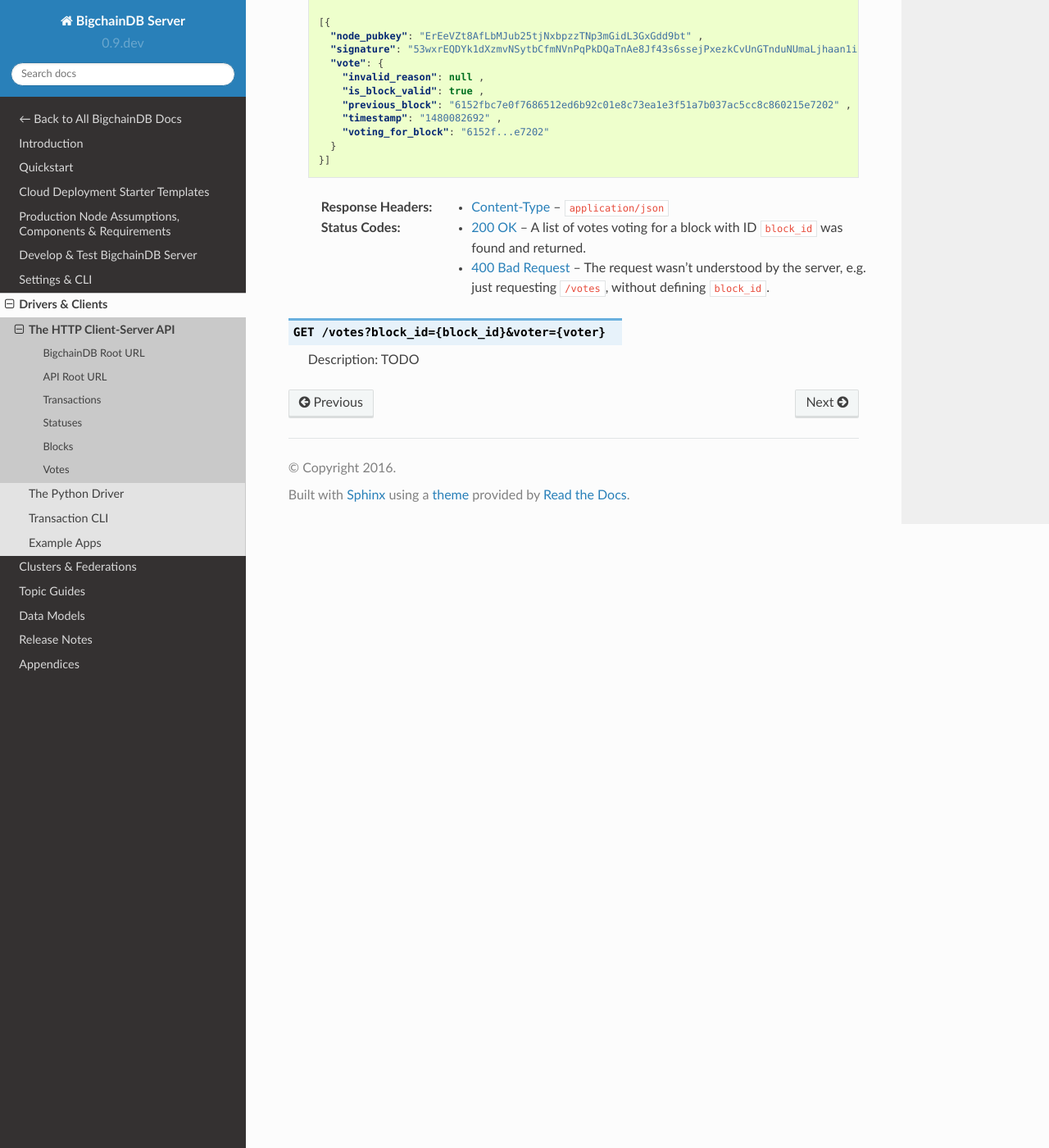
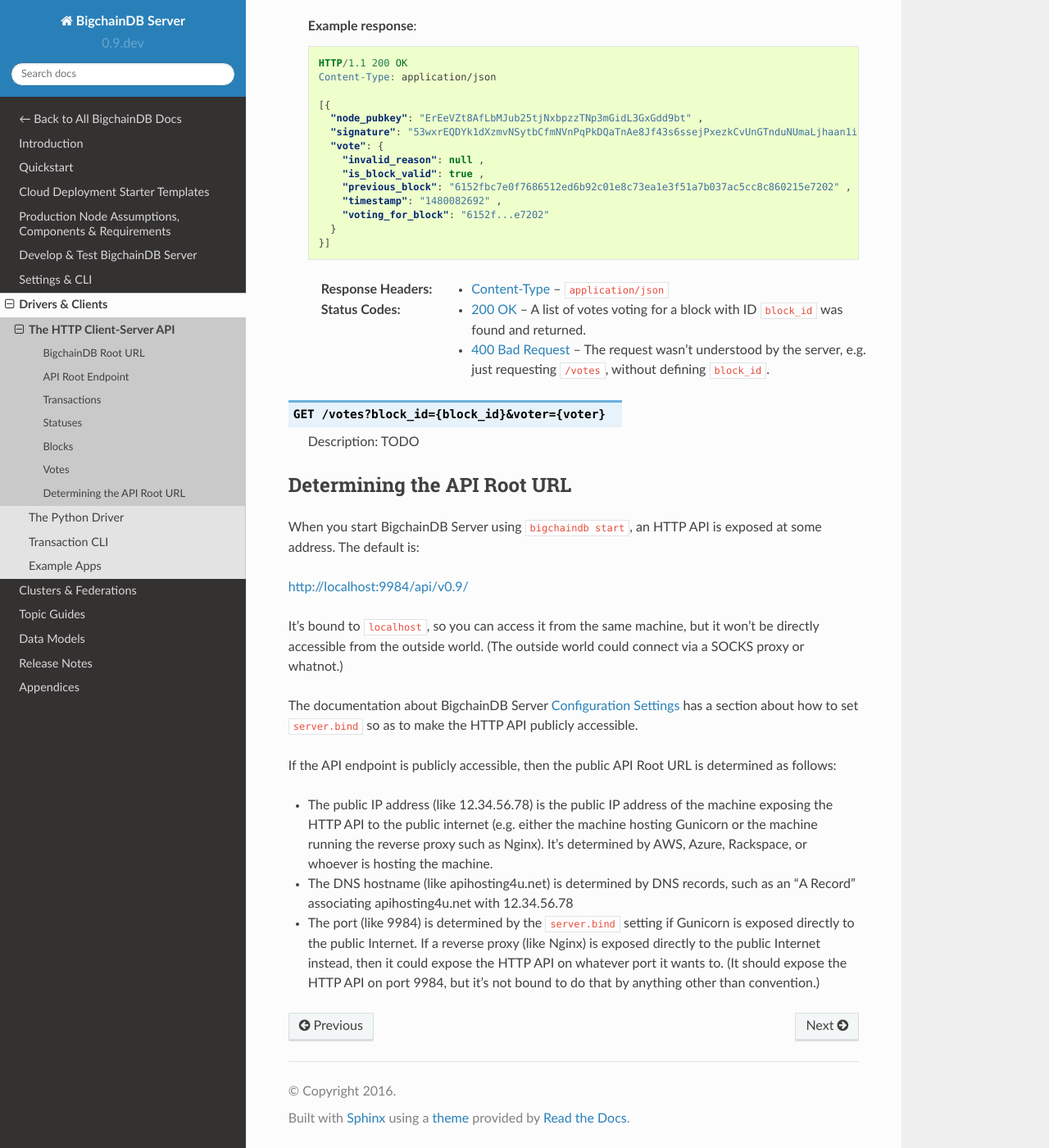
Before and after one commit to bigchaindb/bigchaindb, a Sphinx documentation site: the page built from docs/server/source/drivers-clients/http-client-server-api.rst, in a window 1280 px wide and 1400 px high, scrolled down 8946 px. Shown: the whole window at 82% size. Built offline with Sphinx 7.4.7 and the Read the Docs theme 2.0.0, drawn with Linux system fonts in a browser that asks for light colours; pages that are not in the unit, such as notebooks, are missing from menus; some of the changed text lies outside the part shown.

Commit message:
Add docs links to root endpoints

```diff
--- a/docs/server/source/drivers-clients/http-client-server-api.rst
+++ b/docs/server/source/drivers-clients/http-client-server-api.rst
@@ -25,34 +25,40 @@
 .. code-block:: json
 
     {
+      "_links": {
+        "docs": { "href": "https://docs.bigchaindb.com/projects/server/en/v0.9.0/" }
+      }
       "keyring": [
         "6qHyZew94NMmUTYyHnkZsB8cxJYuRNEiEpXHe1ih9QX3",
         "AdDuyrTyjrDt935YnFu4VBCVDhHtY2Y6rcy7x2TFeiRi"
       ],
       "public_key": "AiygKSRhZWTxxYT4AfgKoTG4TZAoPsWoEt6C6bLq4jJR",
       "software": "BigchainDB",
-      "version": "0.9.0"
+      "version": "0.9.0",
     }
 
 
-API Root URL
+API Root Endpoint
 -------------------
 
-If you send an HTTP GET request to the API Root URL
-e.g. ``http://localhost:9984/api/v1/``
-or ``http://apihosting4u.net:9984/api/v1/``,
+If you send an HTTP GET request to the API Root Endpoint
+e.g. ``http://localhost:9984/api/v0.9/``
+or ``http://apihosting4u.net:9984/api/v0.9/``,
 then you should get an HTTP response
-that allows you to discover the BigchainDB endpoints:
+that allows you to discover the BigchainDB API endpoints:
 
 .. code-block:: json
 
     {
       "_links": {
+        "blocks": { "href": "/blocks" },
+        "docs": { "href": "https://docs.bigchaindb.com/projects/server/en/v0.9.0/drivers-clients/http-client-server-api.html" },
         "self": { "href": "/" },
+        "statuses": { "href": "/statuses" },
         "transactions": { "href": "/transactions" },
-        "statuses": { "href": "/statuses" },
-        "blocks": { "href": "/blocks" },
         "votes": { "href": "/votes" }
+      },
+      "version" : "0.9.0"
     }
 
 Transactions
@@ -455,3 +461,40 @@
 .. http:get:: /votes?block_id={block_id}&voter={voter}
 
    Description: TODO
+
+
+Determining the API Root URL
+----------------------------
+
+When you start BigchainDB Server using ``bigchaindb start``,
+an HTTP API is exposed at some address. The default is:
+
+`http://localhost:9984/api/v0.9/ <http://localhost:9984/api/v0.9/>`_
+
+It's bound to ``localhost``,
+so you can access it from the same machine,
+but it won't be directly accessible from the outside world.
+(The outside world could connect via a SOCKS proxy or whatnot.)
+
+The documentation about BigchainDB Server :any:`Configuration Settings`
+has a section about how to set ``server.bind`` so as to make
+the HTTP API publicly accessible.
+
+If the API endpoint is publicly accessible,
+then the public API Root URL is determined as follows:
+
+- The public IP address (like 12.34.56.78)
+  is the public IP address of the machine exposing
+  the HTTP API to the public internet (e.g. either the machine hosting
+  Gunicorn or the machine running the reverse proxy such as Nginx).
+  It's determined by AWS, Azure, Rackspace, or whoever is hosting the machine.
+
+- The DNS hostname (like apihosting4u.net) is determined by DNS records,
+  such as an "A Record" associating apihosting4u.net with 12.34.56.78
+
+- The port (like 9984) is determined by the ``server.bind`` setting
+  if Gunicorn is exposed directly to the public Internet.
+  If a reverse proxy (like Nginx) is exposed directly to the public Internet
+  instead, then it could expose the HTTP API on whatever port it wants to.
+  (It should expose the HTTP API on port 9984, but it's not bound to do
+  that by anything other than convention.)
```
